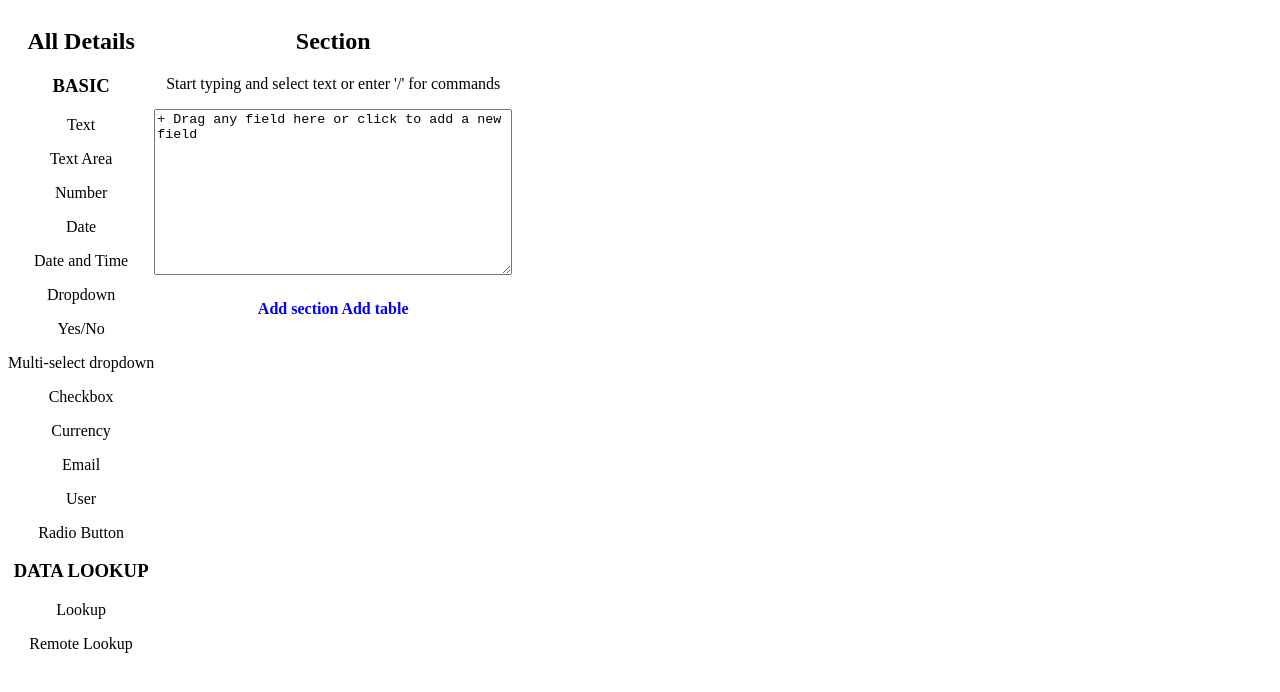
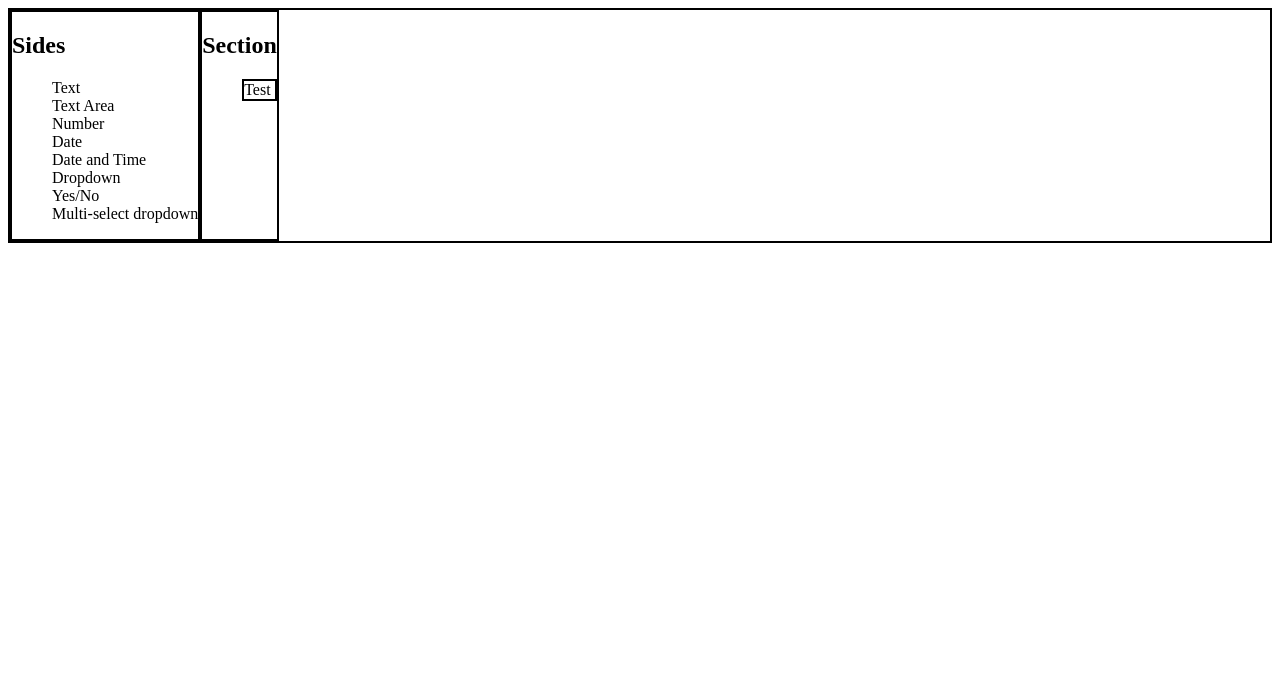
Before and after one commit to ShivamT16/drag-and-drop, a React (Create React App) app: page / in a window 1280 px wide. Shown: the top 692 px of the page. Built offline with nearby package versions, Linux system fonts and the light colour scheme.

Commit message:
feat: drag and drop

```diff
--- a/package.json
+++ b/package.json
@@ -3,6 +3,7 @@
   "version": "0.1.0",
   "private": true,
   "dependencies": {
+    "@dnd-kit/core": "^6.1.0",
     "@testing-library/jest-dom": "^5.17.0",
     "@testing-library/react": "^13.4.0",
     "@testing-library/user-event": "^13.5.0",
--- a/src/App.js
+++ b/src/App.js
@@ -1,18 +1,36 @@
+import { useState } from 'react';
+import { DndContext } from '@dnd-kit/core';
 import './App.css';
-import { Section } from './Section';
-import { Sidebar } from './SideBar';
+import { Droppable } from './Components/Droppable';
+import { Draggable } from './Components/Draggable';
 
 function App() {
+   const sides = ["Text",'Text Area', "Number", "Date", "Date and Time", "Dropdown", "Yes/No", "Multi-select dropdown"]
+   const [cartItems, setcartItems] = useState(["Test"])
+
+   const addItems = (event) => {
+      const newItem = event.active.data.current?.title[1];
+      const temp = [...cartItems];
+      temp.push(newItem);
+      setcartItems(temp)
+   }
+
   return (
-    <div className="App">
-      {/* <h1>Blaash</h1> */}
-
-    <div style={{display: "flex", flexWrap: "wrap"}}>
-     <Sidebar />
-     <Section />
+    <DndContext onDragEnd={addItems} >
+    <div style={{display: "flex", border: "2px solid black"}} >
+    <div style={{ border: "2px solid black"}}>
+      <h2>Sides</h2>
+      <ul>
+      {sides.map((item) => <Draggable key={item} > {item} </Draggable> )}
+      </ul>
+    </div>
+    <div style={{ border: "2px solid black"}}>
+      <h2>Section</h2>
+      <Droppable items={cartItems} />
     </div>
 
     </div>
+    </DndContext>
   );
 }
 
--- /dev/null
+++ b/src/Components/Draggable.js
@@ -0,0 +1,23 @@
+import React from 'react';
+import {useDraggable} from '@dnd-kit/core';
+import {CSS} from '@dnd-kit/utilities';
+
+export const Draggable = (props) => {
+  const {attributes, listeners, setNodeRef, transform} = useDraggable({
+    id: props.children,
+    data: {title: props.children}
+  });
+
+  const style = {
+    // Outputs `translate3d(x, y, 0)`
+    transform: CSS.Translate.toString(transform),
+  };
+
+//   console.log(props)
+
+  return (
+    <div ref={setNodeRef} style={style} {...listeners} {...attributes}>
+      {props.children}
+    </div>
+  );
+}
--- /dev/null
+++ b/src/Components/Droppable.js
@@ -0,0 +1,26 @@
+import React from 'react';
+import {useDroppable} from '@dnd-kit/core';
+
+export const Droppable = (props) => {
+  const {isOver, setNodeRef} = useDroppable({
+    id: "cart-droppable",
+
+  });
+
+  const style = {
+    opacity: isOver ? 1 : 0.5,
+  };
+
+  return (
+    <ul ref={setNodeRef}>
+      <div style={{border: "2px solid black", height: "max-content"}} >
+      {props.items.map((item, idx) => (
+        <div key={`${item}-${idx}`} >
+            {item}
+        </div>
+      ) )
+      }
+      </div>
+    </ul>
+  );
+}
--- a/src/Section.js
+++ b/src/Section.js
@@ -1,10 +1,12 @@
 export const Section = () => {
     return(
-        <div>
+        <div style={{margin: "0rem 4rem"}}>
             <h2>Section</h2>
             <p>Start typing and select text or enter '/' for commands</p>
             <textarea style={{height: "10rem", width: "22rem"}} >+ Drag any field here or click to add a new field</textarea>
             <h4 style={{color: "blue"}}> Add section Add table </h4>
+
+
         </div>
     )
 }
--- a/src/SideBar.js
+++ b/src/SideBar.js
@@ -1,9 +1,15 @@
+import { Draggable } from "./Components/Draggable"
+
 export const Sidebar = () => {
     return(
-        <div>
+        <div style={{textAlign: "left", padding: "0rem 2rem",borderRight: "2px solid black"}} >
 
          <h2>All Details</h2>
          <h3>BASIC</h3>
+
+         <Draggable id="draggable">
+         <p>Text</p>
+    </Draggable>
 
          <p>Text</p>
          <p>Text Area</p>
```
Also changed, not shown: 1 other file (tests, documents, lock files or other folders).
